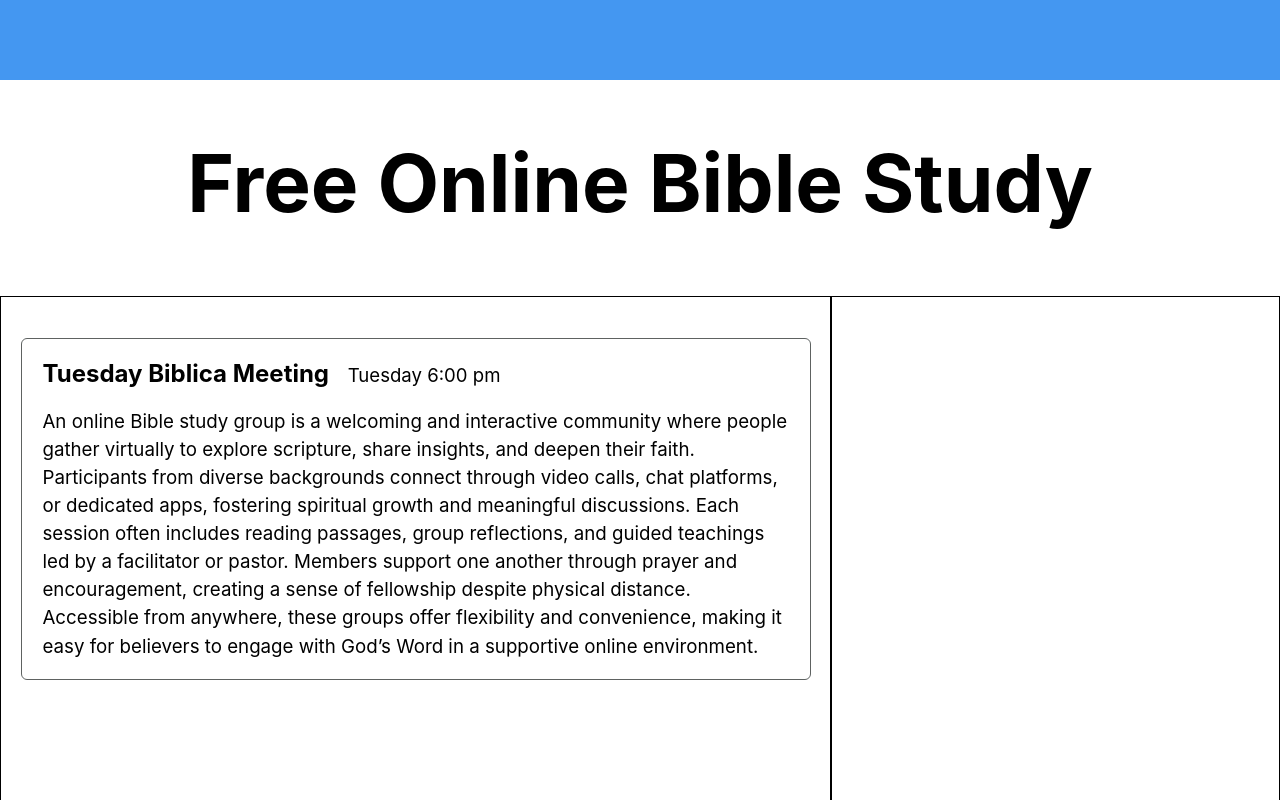
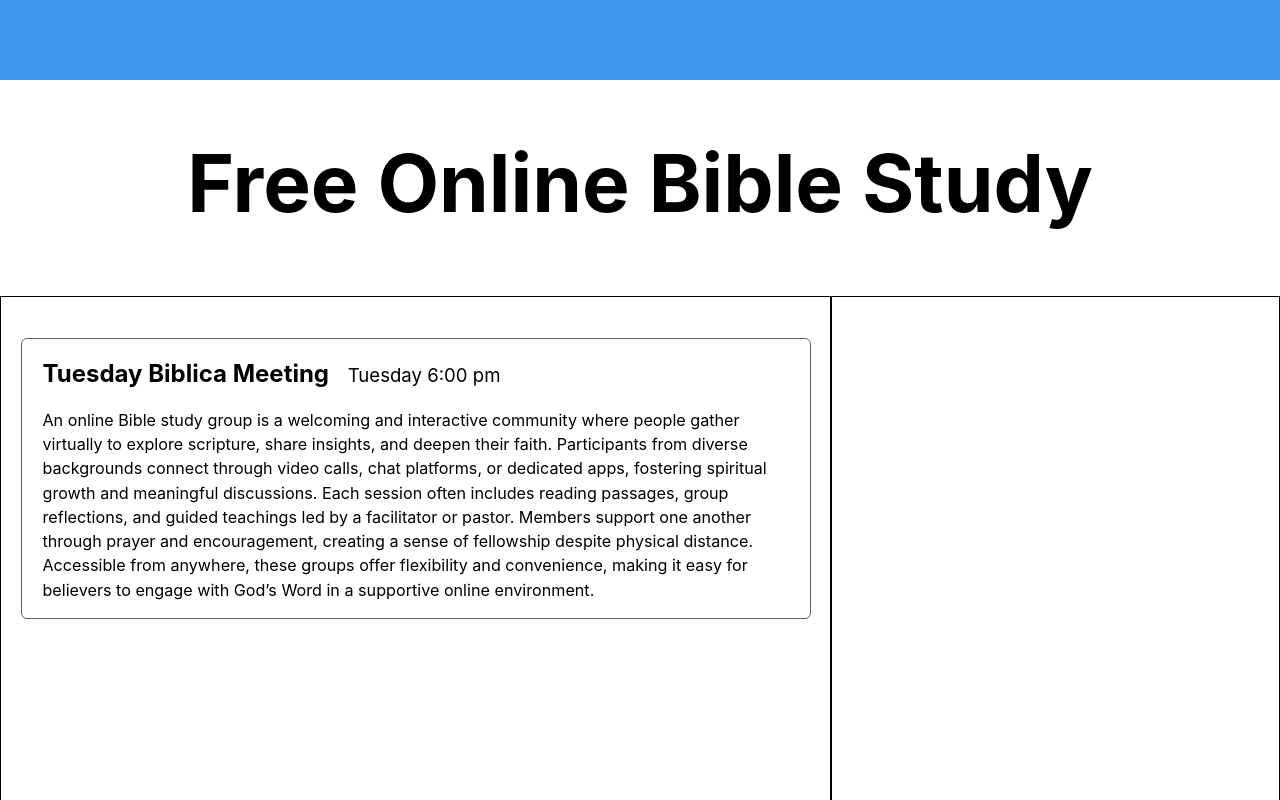
Before and after one commit to nburuchara/obs, a React (Create React App) app: page / in a window 1280 px wide. Built offline with nearby package versions, Linux system fonts and the light colour scheme.

Commit message:
Landing page

```diff
--- a/src/landing/LandingPg.js
+++ b/src/landing/LandingPg.js
@@ -84,9 +84,10 @@ const Styles = styled.div  `
     padding-left: 2.5%;
 }
 
-.carousel-container h3 {
+.carousel-container p {
     line-height: 1.5;
     font-weight: normal;
+    font-size: 101%;
 }
 
 `
@@ -114,7 +115,7 @@ export default class LandingPage extends Component {
                             <div className='meetings-carousel'>
                                 <div className='carousel-container'>
                                     <h2>Tuesday Biblica Meeting<label>Tuesday 6:00 pm</label></h2>
-                                    <h3>An online Bible study group is a welcoming and interactive community where people gather virtually to explore scripture, share insights, and deepen their faith. Participants from diverse backgrounds connect through video calls, chat platforms, or dedicated apps, fostering spiritual growth and meaningful discussions. Each session often includes reading passages, group reflections, and guided teachings led by a facilitator or pastor. Members support one another through prayer and encouragement, creating a sense of fellowship despite physical distance. Accessible from anywhere, these groups offer flexibility and convenience, making it easy for believers to engage with God’s Word in a supportive online environment.</h3>
+                                    <p>An online Bible study group is a welcoming and interactive community where people gather virtually to explore scripture, share insights, and deepen their faith. Participants from diverse backgrounds connect through video calls, chat platforms, or dedicated apps, fostering spiritual growth and meaningful discussions. Each session often includes reading passages, group reflections, and guided teachings led by a facilitator or pastor. Members support one another through prayer and encouragement, creating a sense of fellowship despite physical distance. Accessible from anywhere, these groups offer flexibility and convenience, making it easy for believers to engage with God’s Word in a supportive online environment.</p>
                                 </div>
                             </div>
                             <div className='meetings-options'>
```
